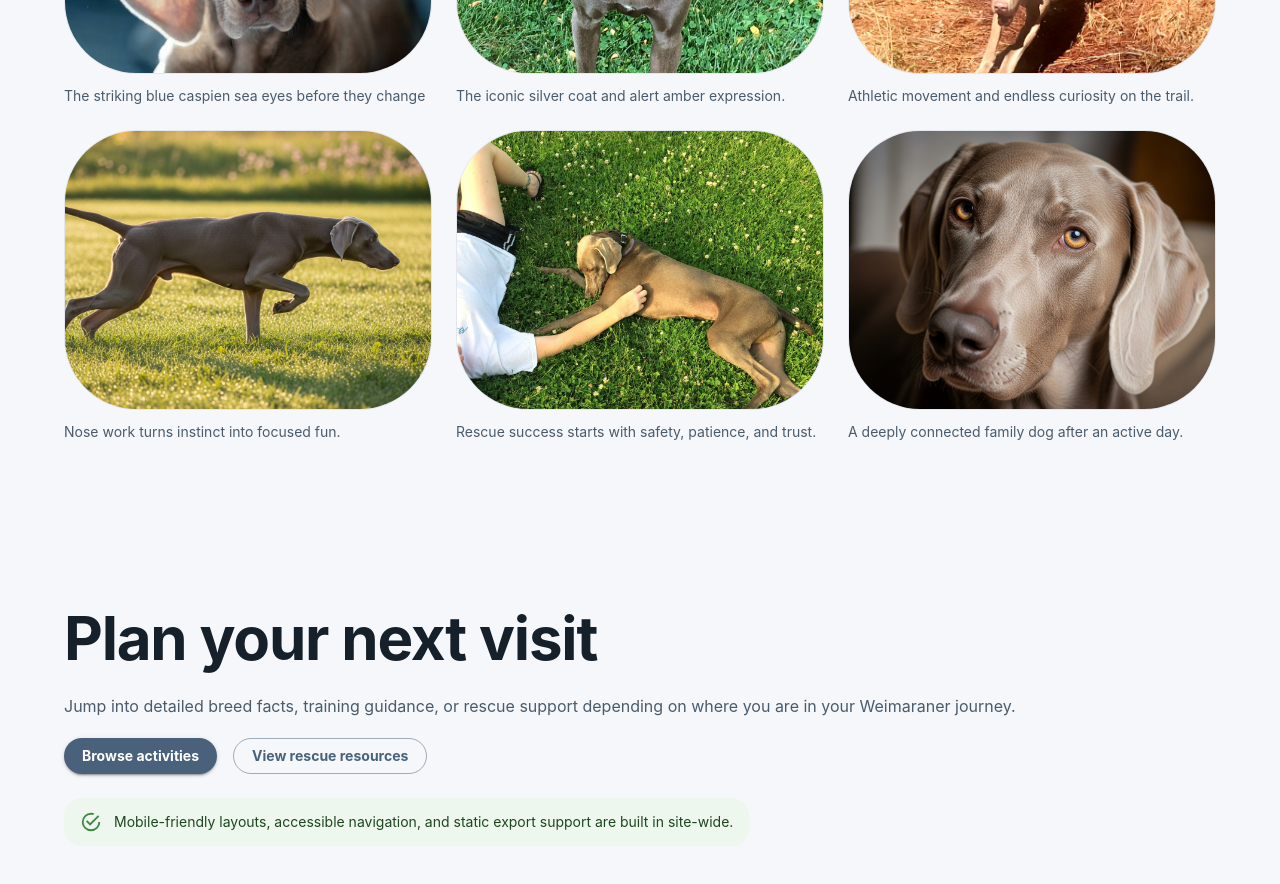
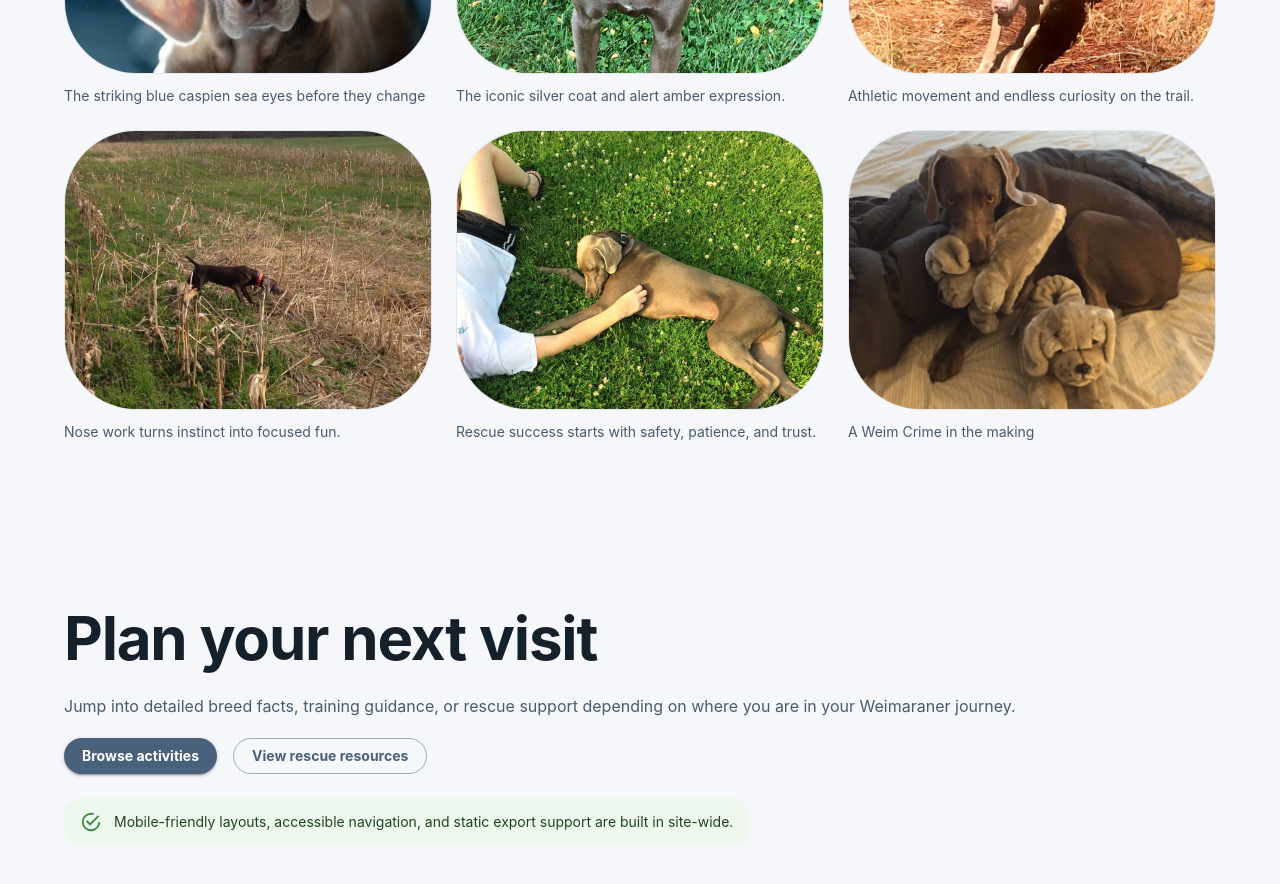
Before and after one commit to evilbeliver/weimwisdom, a Next.js app: page / in a window 1280 px wide. Shown: the part 3240-4124 px from the top of the page. Built offline with nearby package versions, Linux system fonts and the light colour scheme.

Commit message:
updated the home page

```diff
--- a/src/data/siteContent.ts
+++ b/src/data/siteContent.ts
@@ -198,7 +198,7 @@ export const galleryImages: ImageItem[] = [
     caption: 'Athletic movement and endless curiosity on the trail.',
   },
   {
-    src: '/images/nose-work.png',
+    src: '/images/weim-point.jpg',
     alt: 'Stylized Weimaraner doing nose work with hidden scent tins',
     caption: 'Nose work turns instinct into focused fun.',
   },
@@ -208,9 +208,9 @@ export const galleryImages: ImageItem[] = [
     caption: 'Rescue success starts with safety, patience, and trust.',
   },
   {
-    src: '/images/family-dog.png',
-    alt: 'Stylized Weimaraner relaxing with a family in a bright living room',
-    caption: 'A deeply connected family dog after an active day.',
+    src: '/images/weim-crime.jpg',
+    alt: 'Weimaraner getting into mischief',
+    caption: 'A Weim Crime in the making',
   },
 ];
 
```
Also changed, not shown: public/images/weim-crime.jpg (added), public/images/weim-point.jpg (added).
